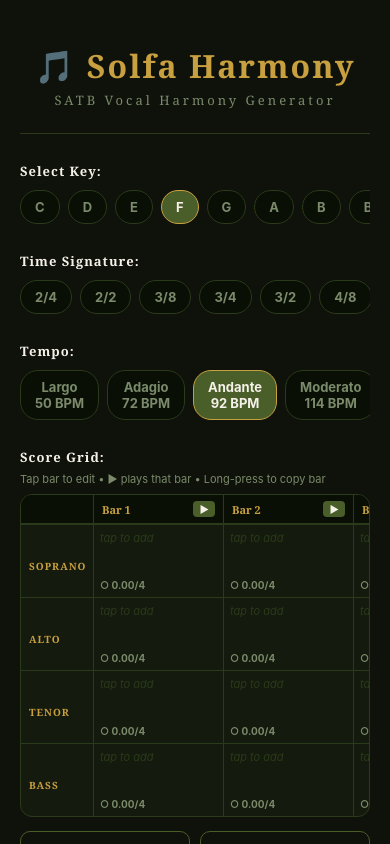
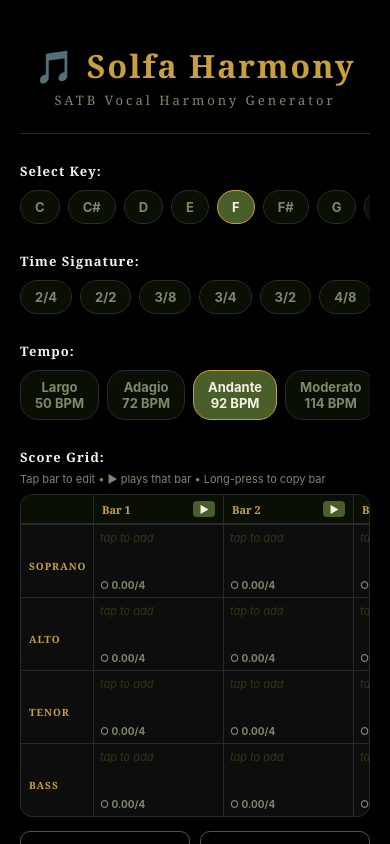
Before and after one commit to BlessingOkpes/solfa-app, a React Native app in the folder frontend/: screen / in a window 390 px wide. Built offline with nearby package versions, Linux system fonts and the light colour scheme.

Commit message:
Fix beat counter for compound groups, add loop button, pure black background

```diff
--- a/frontend/App.js
+++ b/frontend/App.js
@@ -6,9 +6,10 @@ import {
 
 const API_URL = 'http://localhost:5000';
 
-const KEYS = ['C', 'D', 'E', 'F', 'G', 'A', 'B', 'Bb', 'Eb', 'Ab'];
+const KEYS = ['C', 'C#', 'D', 'E', 'F', 'F#', 'G', 'A', 'B', 'Bb', 'Eb', 'Ab'];
 const KEY_MAP = {
-  C: 'C_MAJOR', D: 'D_MAJOR', E: 'E_MAJOR', F: 'F_MAJOR', G: 'G_MAJOR',
+  C: 'C_MAJOR', 'C#': 'CS_MAJOR', D: 'D_MAJOR', E: 'E_MAJOR',
+  F: 'F_MAJOR', 'F#': 'FS_MAJOR', G: 'G_MAJOR',
   A: 'A_MAJOR', B: 'B_MAJOR', Bb: 'Bb_MAJOR', Eb: 'Eb_MAJOR', Ab: 'Ab_MAJOR',
 };
 
@@ -44,21 +45,70 @@ const DURATIONS = [
 
 function getEntryBeatValue(entry) {
   if (!entry) return 0;
-  if (entry === '-' || entry === 'x') return 1.0;
-  if (entry.startsWith('-') || entry.startsWith('x')) {
-    const suffix = entry.slice(1);
-    if (suffix === "''") return 0.333;
-    if (suffix === '.,') return 0.75;
-    if (suffix === '.') return 0.5;
-    if (suffix === ',') return 0.25;
+
+  function suffixValue(suf) {
+    if (suf === "''") return 0.333;
+    if (suf === '.,') return 0.75;
+    if (suf === '.') return 0.5;
+    if (suf === ',') return 0.25;
     return 1.0;
   }
-  if (entry.endsWith("''")) return 0.333;
-  if (entry.endsWith('.,')) return 0.75;
-  if (entry.endsWith('.')) return 0.5;
-  if (entry.endsWith(',')) return 0.25;
-  if (entry.endsWith(':')) return 1.0;
-  return 1.0;
+
+  const TWO_CHAR = ['di','ri','fi','si','li','ra','me','se','le','te'];
+  let i = 0;
+  let total = 0;
+
+  while (i < entry.length) {
+    const ch = entry[i];
+
+    if (ch === ':' || ch === '/') { i++; continue; }
+
+    if (ch === '-' || ch.toLowerCase() === 'x') {
+      i++;
+      let suf = '';
+      if (entry.slice(i, i + 2) === "''") { suf = "''"; i += 2; }
+      else if (entry.slice(i, i + 2) === '.,') { suf = '.,'; i += 2; }
+      else if (entry[i] === '.') { suf = '.'; i++; }
+      else if (entry[i] === ',') { suf = ','; i++; }
+      total += suffixValue(suf);
+      continue;
+    }
+
+    if (/[a-zA-Z]/.test(ch)) {
+      const two = entry.slice(i, i + 2).toLowerCase();
+      if (TWO_CHAR.includes(two)) i += 2;
+      else i += 1;
+
+      if (entry[i] === "'") i++;
+      else if (/[0-9]/.test(entry[i])) i++;
+
+      let suf = '';
+      if (entry.slice(i, i + 2) === "''") { suf = "''"; i += 2; }
+      else if (entry.slice(i, i + 2) === '.,') { suf = '.,'; i += 2; }
+      else if (entry[i] === '.') { suf = '.'; i++; }
+      else if (entry[i] === ',') { suf = ','; i++; }
+      total += suffixValue(suf);
+      continue;
+    }
+
+    i++;
+  }
+
+  return total;
+}
+
+function getOpenGroupTotalBeforeCursor(barEntries, cursorIndex) {
+  if (cursorIndex === 0) return 0;
+  const last = barEntries[cursorIndex - 1];
+  if (!last) return 0;
+  if (last.endsWith(':')) return 0;
+  let total = 0;
+  for (let i = cursorIndex - 1; i >= 0; i--) {
+    const e = barEntries[i];
+    if (e.endsWith(':')) break;
+    total += getEntryBeatValue(e);
+  }
+  return total;
 }
 
 function buildSolfaText(grid, key, timeSig, tempo, selectedVoices, barFilter) {
@@ -89,6 +139,8 @@ export default function App() {
   const [selectedTime, setSelectedTime] = useState('4/4');
   const [selectedTempo, setSelectedTempo] = useState(TEMPOS[2]);
   const [numBars, setNumBars] = useState(4);
+  const [isLooping, setIsLooping] = useState(false);
+  const [currentAudio, setCurrentAudio] = useState(null);
   const [grid, setGrid] = useState(makeEmptyGrid(4));
   const [activeCell, setActiveCell] = useState({ voice: 0, bar: 0, noteIndex: 0});
   const [keyboardVisible, setKeyboardVisible] = useState(false);
@@ -103,6 +155,7 @@ export default function App() {
   const [cursorBlink, setCursorBlink] = useState(true);
   const [overflowWarning, setOverflowWarning] = useState('');
   const [copiedBar, setCopiedBar] = useState(null);
+
 
   useEffect(() => {
     if (!keyboardVisible) return;
@@ -307,7 +360,7 @@ function addEntry(vi, bi, entry) {
       setStatusType('warning');
       return;
     }
-    const { voice, bar } = activeCell;
+    const { voice, bar, noteIndex } = activeCell;
     if (!checkOverflow(voice, bar, value)) return;
 
     let entry;
@@ -315,6 +368,13 @@ function addEntry(vi, bi, entry) {
       entry = `${pendingNote.syllable}${symbol}`;
     } else {
       entry = `${pendingNote.syllable}${pendingNote.octave || ''}${symbol}`;
+    }
+
+    const barEntries = getBar(voice, bar);
+    const openTotal = getOpenGroupTotalBeforeCursor(barEntries, noteIndex);
+    const groupSum = openTotal + value;
+    if (groupSum >= 1.0 - 0.001 && !entry.endsWith(':')) {
+      entry = entry + ':';
     }
 
     addEntry(voice, bar, entry);
@@ -327,7 +387,7 @@ function addEntry(vi, bi, entry) {
       const required = getRequiredBeats(selectedTime);
       const newBeats = getCurrentBarBeats(voice, bar) + value;
       if (newBeats >= required - 0.001 && bar + 1 < numBars) {
-        setActiveCell({ voice, bar: bar + 1 });
+        setActiveCell({ voice, bar: bar + 1, noteIndex: 0 });
       }
     }, 50);
   }
@@ -421,6 +481,8 @@ function addEntry(vi, bi, entry) {
       if (!response.ok) throw new Error('Server error');
       const blob = await response.blob();
       const audio = new window.Audio(URL.createObjectURL(blob));
+      audio.loop = isLooping;
+      setCurrentAudio(audio);
       audio.play();
       setStatusMessage(barFilter !== null ? `Playing Bar ${barFilter + 1} 🎵` : 'Playing 🎵');
       setStatusType('playing');
@@ -793,6 +855,21 @@ function addEntry(vi, bi, entry) {
           <Text style={styles.scanBtnSub}>Coming Soon 🚧</Text>
         </TouchableOpacity>
 
+        <View style={{ flexDirection: 'row', gap: 8, marginTop: 16, width: '100%' }}>
+          <TouchableOpacity
+            style={[styles.outlineBtn, isLooping && { backgroundColor: C.crimson }]}
+            onPress={() => setIsLooping(l => !l)}
+          >
+            <Text style={styles.outlineBtnText}>{isLooping ? '🔁 Loop: ON' : '🔁 Loop: OFF'}</Text>
+          </TouchableOpacity>
+          <TouchableOpacity
+            style={styles.outlineBtn}
+            onPress={() => { if (currentAudio) { currentAudio.pause(); currentAudio.currentTime = 0; } }}
+          >
+            <Text style={styles.outlineBtnText}>⏹ Stop</Text>
+          </TouchableOpacity>
+        </View>
+
         <TouchableOpacity
           style={[styles.playBtn, isLoading && styles.playBtnDisabled]}
           onPress={() => playScore(null)}
@@ -817,12 +894,12 @@ function addEntry(vi, bi, entry) {
 }
 
 const C = {
-  black: '#0f120a',
+  black: '#000000',
   crimson: '#4a5e2a',
   offWhite: '#f5f0e8',
-  card: '#141a0d',
+  card: '#0d0d0d',
   input: '#0a0f06',
-  border: '#2a3a1a',
+  border: '#2a2a2a',
   success: '#06d6a0',
   warning: '#ffd60a',
   error: '#e63946',
```
Also changed, not shown: 2 other files (tests, documents, lock files or other folders).
